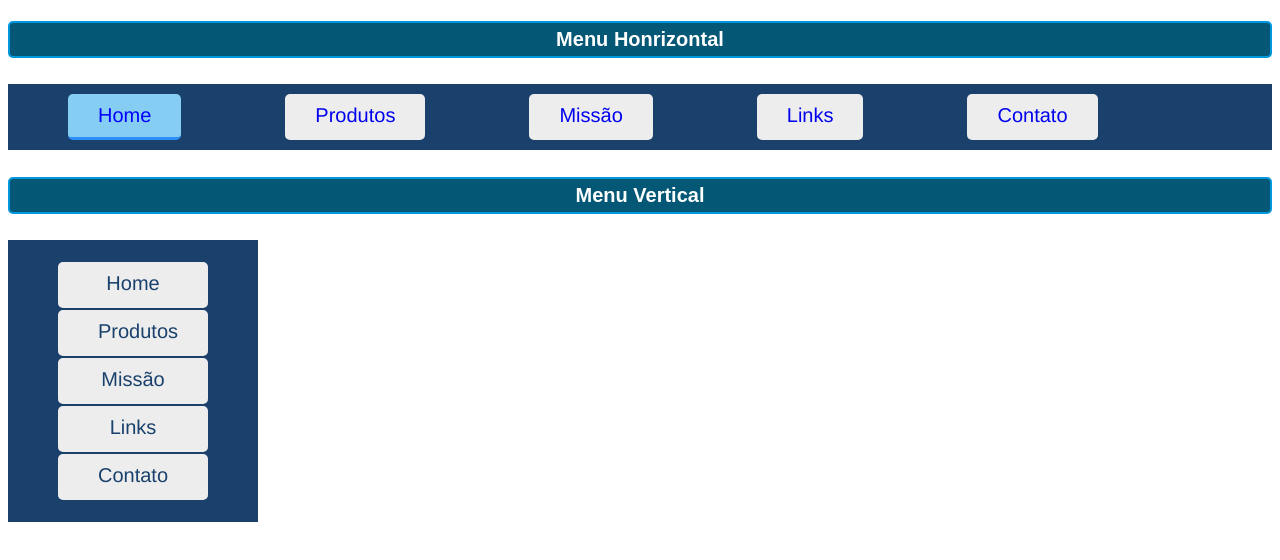
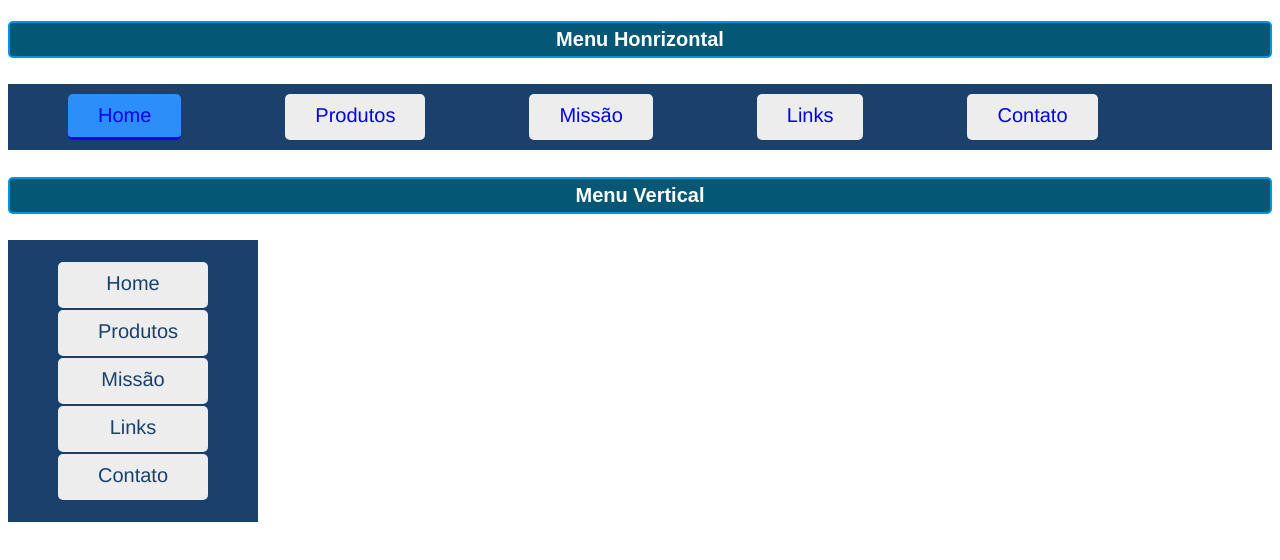
Before and after one commit to alanacpereira/estudos_html, a plain HTML site: page menus/menu.html in a window 1280 px wide. In both pictures the pointer is over the link 124 px from the left and 225 px from the top of the page. Shown: the part 108-668 px from the top of the page. Drawn offline with Linux system fonts and the light colour scheme.

Commit message:
Ativ. menu
Últimas mudanças do menu(mudei todas as cores possíveis, na esperança do Roberto aprender usar paleta de cores!)Nunca se sabe né

```diff
--- a/menus/css/estilo.css
+++ b/menus/css/estilo.css
@@ -64,7 +64,8 @@ pq não vou agrupar)*/
 #menu ul li a:hover {
     background-color: #86cdf3;
     color: blue;
-    border-bottom: 3px solid #2c8ff9;
+    background-color: #2c8ff9;
+    border-bottom: 3px solid;
 }
 
 /* Menu vertical
@@ -99,6 +100,6 @@ Esse menu irá selecionar o ul que estiver dentro do elemento id menuv*/
 
 #menuv ul li a:hover {
     background-color: #2c8ff9;
-    color: #86cdf3;
+    color: blue;
     border-bottom: 3px solid #333;
 }
```
